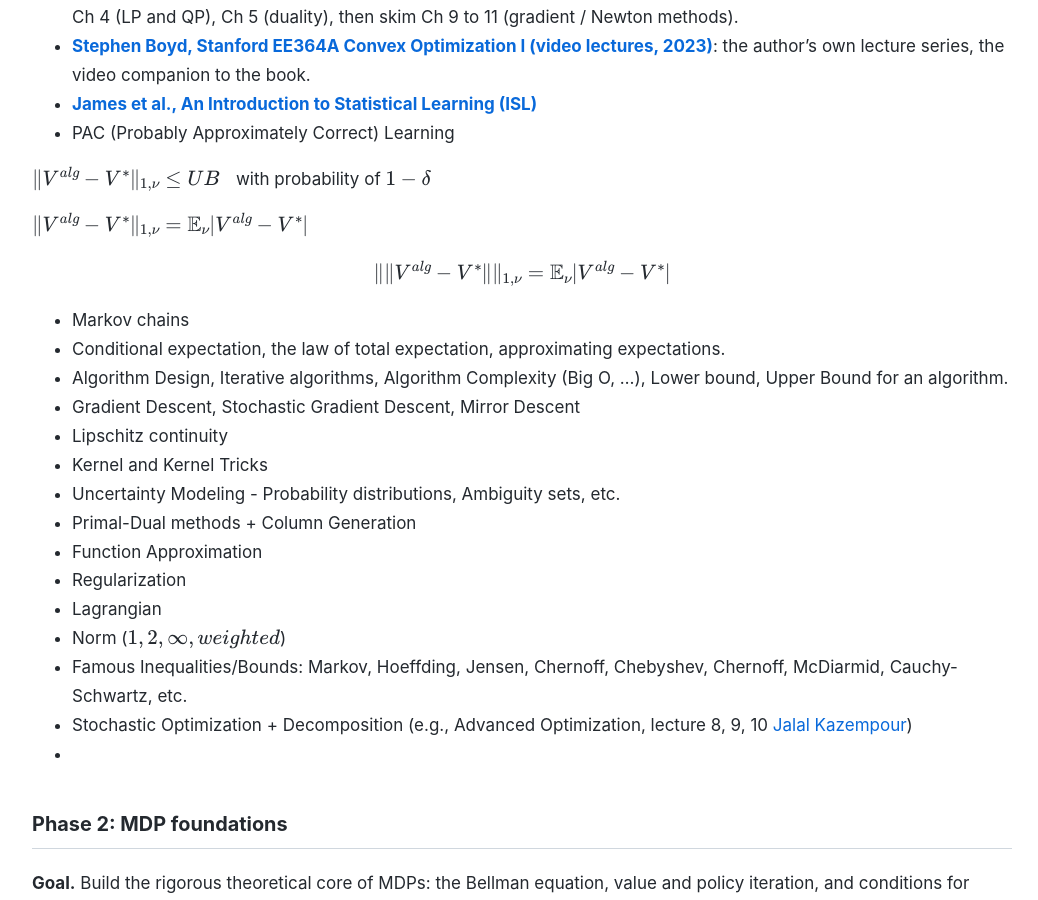
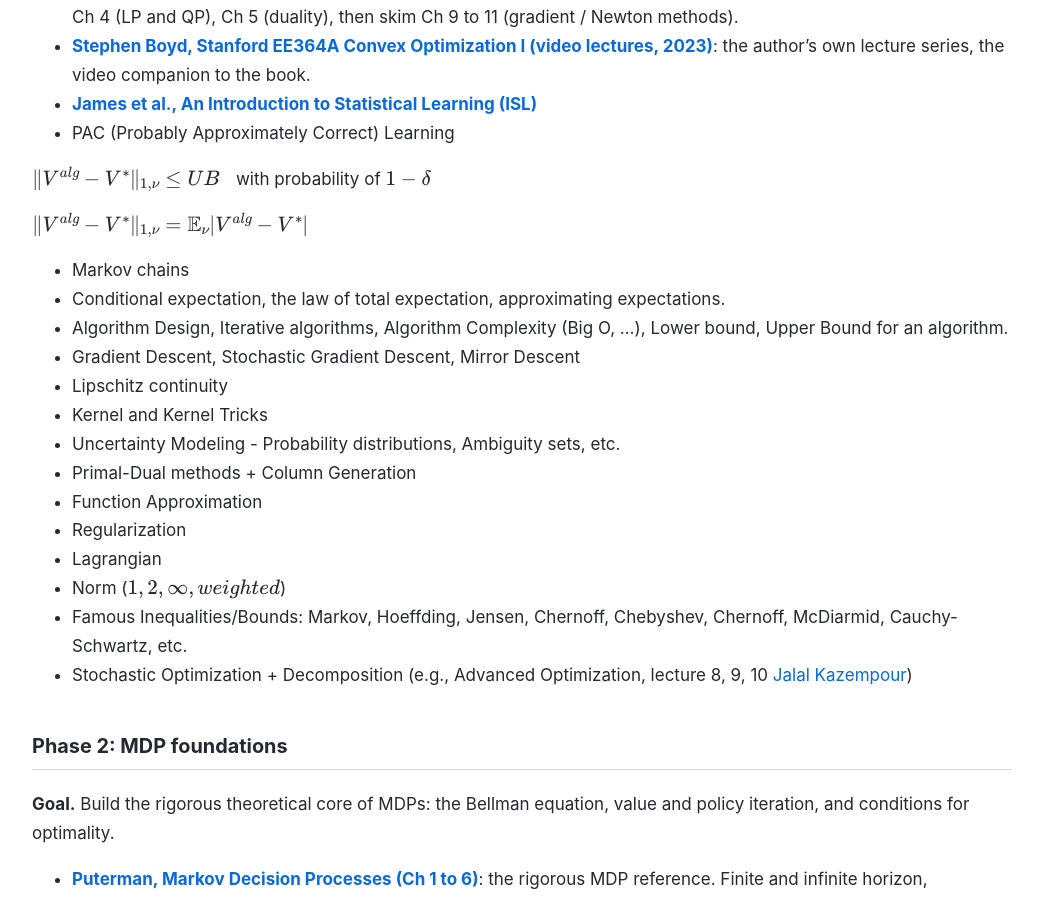
Before and after one commit to mfadaki/phd_roadmap, a Jekyll site: the page built from index.md, in a window 1280 px wide and 900 px high, scrolled down 2348 px. Shown: the whole window, without its empty margins (118-1156 px from the left). Built offline with Jekyll 4.4.1, drawn with Linux system fonts in a browser that asks for light colours.

Commit message:
20272307_19

````diff
--- a/index.md
+++ b/index.md
@@ -69,9 +69,6 @@ $\lVert V^{alg} - V^* \rVert_{1,\nu} \le UB \; \;$ with probability of $1-\delta
 
 $\lVert V^{alg} - V^* \rVert_{1,\nu} = \mathbb{E}_\nu \lvert V^{alg} - V^*\rvert$
 
-```math
-\lVert \lVert V^{alg} - V^* \rVert \rVert_{1,\nu} = \mathbb{E}_\nu \lvert V^{alg} - V^*\rvert
-```
 -  Markov chains
 -  Conditional expectation, the law of total expectation, approximating expectations.
 -  Algorithm Design, Iterative algorithms, Algorithm Complexity (Big O, ...), Lower bound, Upper Bound for an algorithm.
@@ -86,7 +83,7 @@ $\lVert V^{alg} - V^* \rVert_{1,\nu} = \mathbb{E}_\nu \lvert V^{alg} - V^*\rvert
 -  Norm ($1, 2, \infty, weighted$)
 -  Famous Inequalities/Bounds: Markov, Hoeffding, Jensen, Chernoff, Chebyshev, Chernoff, McDiarmid, Cauchy-Schwartz, etc.
 -  Stochastic Optimization + Decomposition (e.g.,  Advanced Optimization, lecture 8, 9, 10 [Jalal Kazempour](https://www.youtube.com/@jalalkazempour1429))
--
+
 
 ### Phase 2: MDP foundations
 
````
Also changed, not shown: 1 other file.
